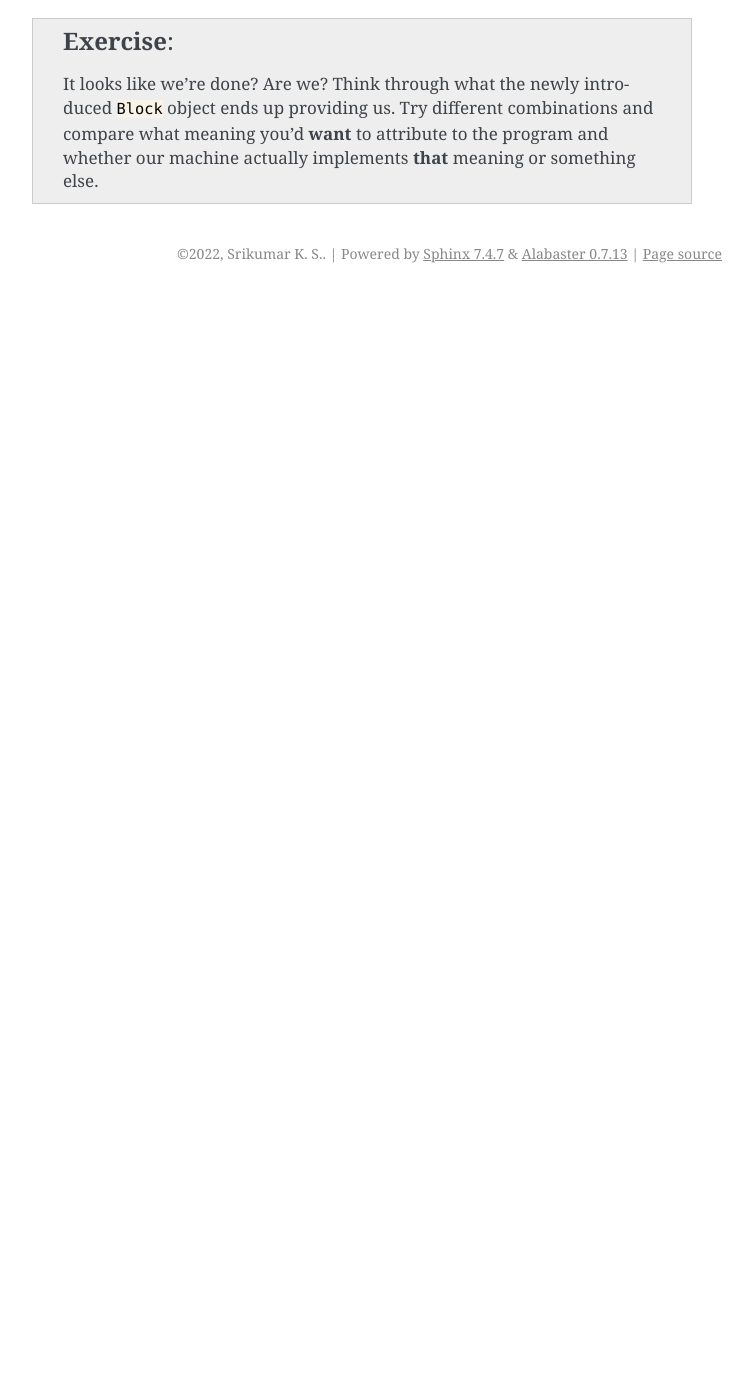
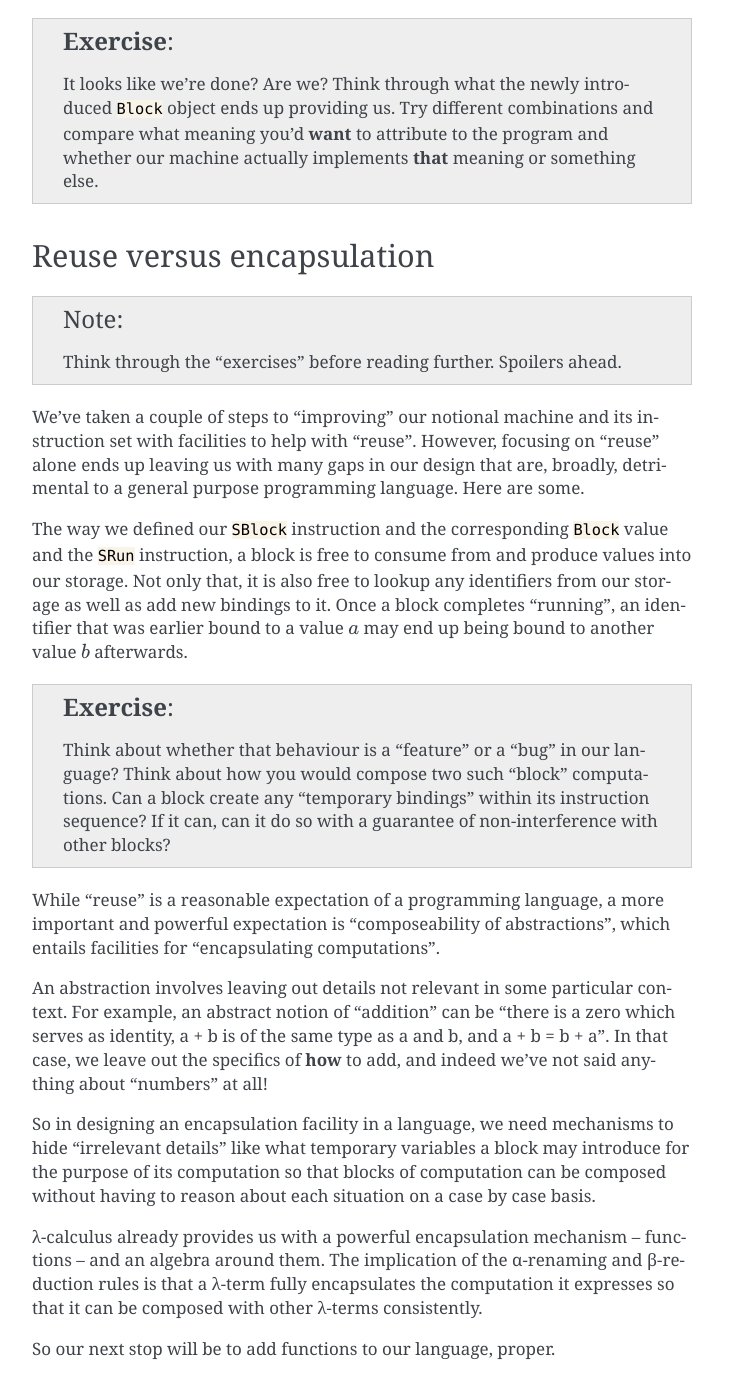
Before and after one commit to kreauniv/comp308, a Sphinx documentation site: the page built from source/notional-machine.rst, in a window 1280 px wide and 1400 px high, scrolled down 13243 px. Shown: the whole window, without its empty margins (388-1140 px from the left). Built offline with Sphinx 7.4.7, drawn with Linux system fonts in a browser that asks for light colours; before the commit the page ends 13536 px from its top, so only the background shows below that; some of the changed text lies outside the part shown.

Commit message:
Added note about encapsulation versus reuse

```diff
--- a/source/notional-machine.rst
+++ b/source/notional-machine.rst
@@ -689,3 +689,50 @@ blocks in addition to :rkt:`Picture` values.
     :rkt:`Block` object ends up providing us. Try different combinations and
     compare what meaning you'd **want** to attribute to the program and whether
     our machine actually implements **that** meaning or something else.
+
+Reuse versus encapsulation
+--------------------------
+
+.. note:: Think through the "exercises" before reading further. Spoilers ahead.
+
+We've taken a couple of steps to "improving" our notional machine and its
+instruction set with facilities to help with "reuse". However, focusing on
+"reuse" alone ends up leaving us with many gaps in our design that are,
+broadly, detrimental to a general purpose programming language. Here are some.
+
+The way we defined our :rkt:`SBlock` instruction and the corresponding
+:rkt:`Block` value and the :rkt:`SRun` instruction, a block is free to consume
+from and produce values into our storage. Not only that, it is also free to
+lookup any identifiers from our storage as well as add new bindings to it. Once
+a block completes "running", an identifier that was earlier bound to a value
+:math:`a` may end up being bound to another value :math:`b` afterwards.
+
+.. admonition:: **Exercise**
+
+    Think about whether that behaviour is a "feature" or a "bug" in our
+    language? Think about how you would compose two such "block" computations.
+    Can a block create any "temporary bindings" within its instruction
+    sequence? If it can, can it do so with a guarantee of non-interference with
+    other blocks?
+
+While "reuse" is a reasonable expectation of a programming language, a more
+important and powerful expectation is "composeability of abstractions", which
+entails facilities for "encapsulating computations".
+
+An abstraction involves leaving out details not relevant in some particular
+context. For example, an abstract notion of "addition" can be "there is a zero
+which serves as identity, a + b is of the same type as a and b, and a + b = b +
+a". In that case, we leave out the specifics of **how** to add, and indeed
+we've not said anything about "numbers" at all!
+
+So in designing an encapsulation facility in a language, we need mechanisms to
+hide "irrelevant details" like what temporary variables a block may introduce
+for the purpose of its computation so that blocks of computation can be
+composed without having to reason about each situation on a case by case basis.
+
+λ-calculus already provides us with a powerful encapsulation mechanism --
+functions -- and an algebra around them. The implication of the α-renaming and
+β-reduction rules is that a λ-term fully encapsulates the computation it
+expresses so that it can be composed with other λ-terms consistently.
+
+So our next stop will be to add functions to our language, proper.
```
